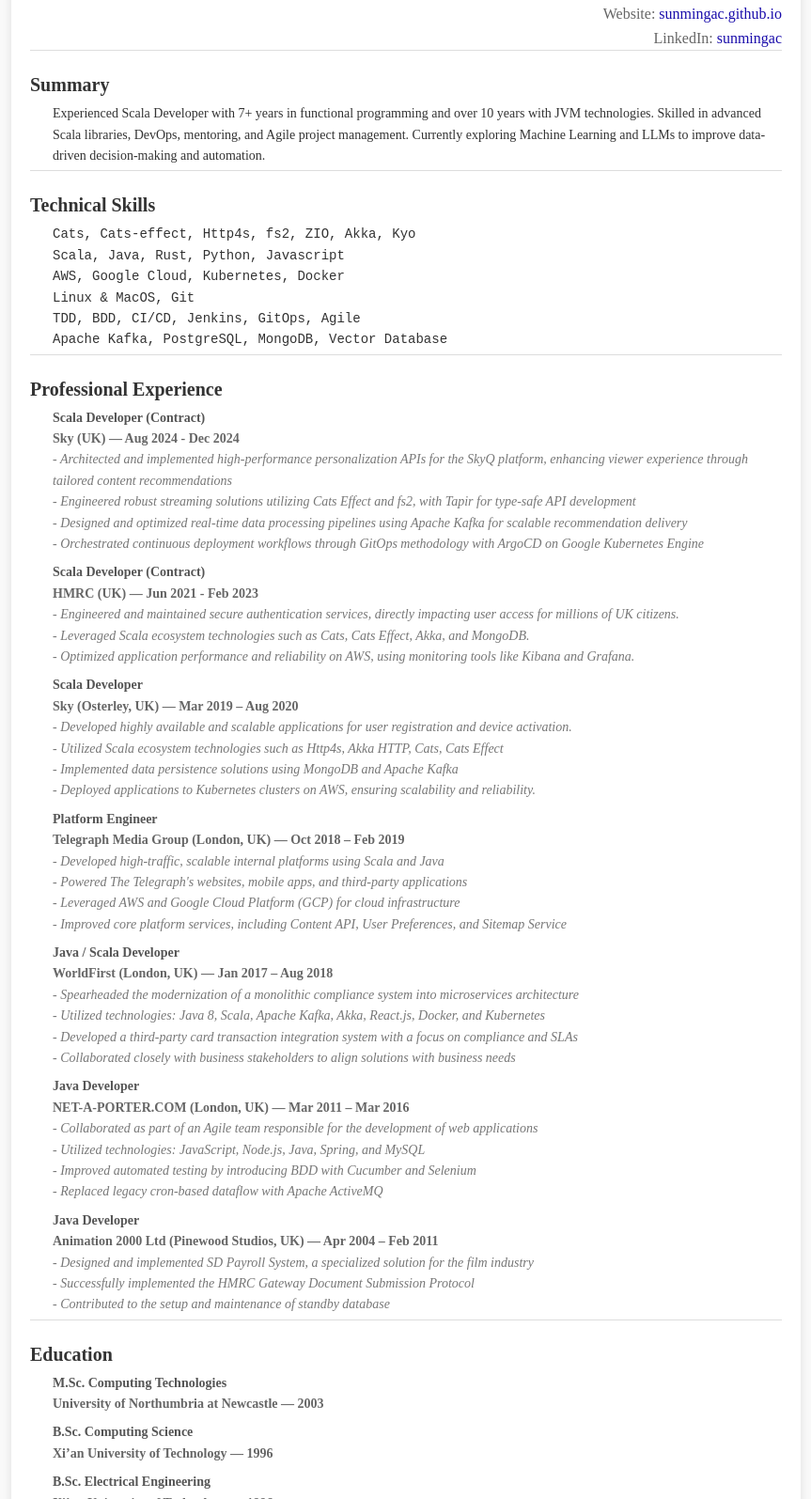
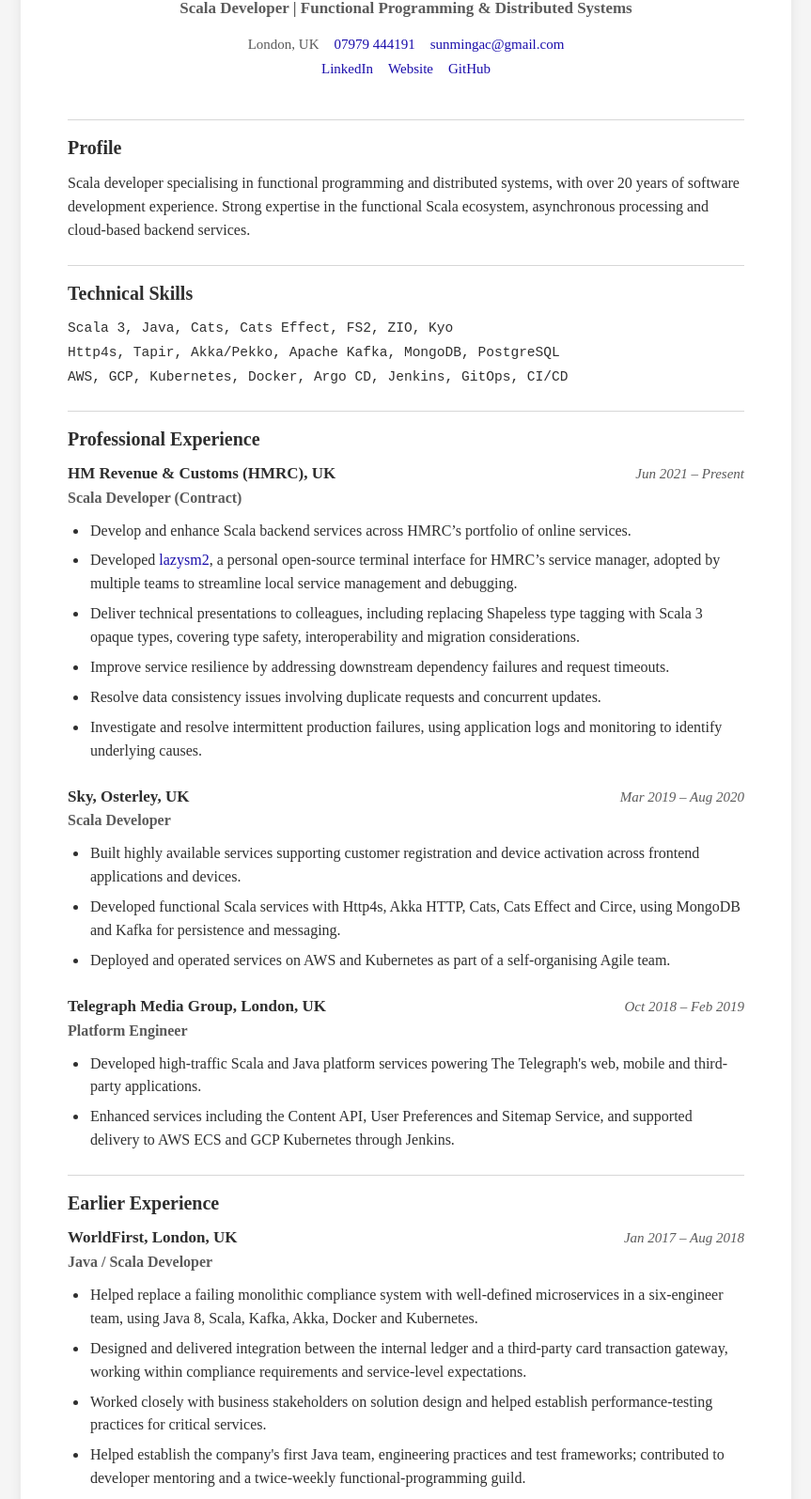
Before and after one commit to sunmingac/sunmingac.github.io, a plain HTML site: page documents/cv.html in a window 1280 px wide. Shown: the part 122-1717 px from the top of the page at 94% size, without its empty margins (208-1071 px from the left). Drawn offline with Linux system fonts and the light colour scheme.

Commit message:
update cv

```diff
--- a/documents/cv.html
+++ b/documents/cv.html
@@ -1,223 +1,351 @@
-<!DOCTYPE html>
-<html lang="en">
+<!doctype html>
+<html lang="en-GB">
 <head>
-    <meta charset="UTF-8">
-    <meta name="viewport" content="width=device-width, initial-scale=1.0">
-    <title>CV - Senior Scala Developer</title>
+  <meta charset="utf-8">
+  <meta name="viewport" content="width=device-width, initial-scale=1">
+  <meta name="description" content="Ming Sun — Scala Developer specialising in functional programming and distributed systems.">
+  <title>Ming Sun | Scala Developer</title>
   <style>
-        /* Basic reset */
-        body, h1, h2, h3, p, ul, li {
-            margin: 0;
-            padding: 0;
+    :root {
+      --text: #2f2f2f;
+      --secondary: #5b5b5b;
+      --rule: #d7d7d7;
+      --link: #1a0dab;
+      --paper: #ffffff;
+      --surround: #f5f5f5;
     }
 
+    * { box-sizing: border-box; }
+
     body {
-            font-family: 'Times New Roman', sans-serif;
-            /* font-family: 'Segoe UI', Tahoma, Geneva, Verdana, sans-serif; */
-            line-height: 1.6;
-            padding: 40px;
-            background: #f9f9f9;
-            color: #333;
+      margin: 0;
+      padding: 36px 20px;
+      background: var(--surround);
+      color: var(--text);
+      font-family: "Times New Roman", Times, serif;
+      font-size: 16px;
+      line-height: 1.56;
     }
 
-        /* Container for content */
-        .container {
-            max-width: 800px;
-            margin: auto;
-            background: white;
-            padding: 20px;
-            box-shadow: 0 0 10px rgba(0,0,0,0.1);
-        }
-
-        header h1 {
-            text-align: center;
-            font-size: 24px;
-            color: #333;
+    .cv {
+      width: min(820px, 100%);
+      margin: 0 auto;
+      padding: 42px 50px 50px;
+      background: var(--paper);
+      box-shadow: 0 2px 12px rgba(0, 0, 0, 0.08);
     }
 
     header {
-            .contact-info {
-                text-align: right;
+      padding-bottom: 18px;
+      text-align: center;
     }
-            .contact-info p {
-                font-size: 16px;
-                color: #666;
+
+    h1 {
+      margin: 0;
+      color: var(--text);
+      font-size: 30px;
+      font-weight: 700;
+      line-height: 1.1;
     }
-            .contact-info a {
-                color: #1a0dab;
+
+    .headline {
+      margin: 7px 0 13px;
+      color: var(--secondary);
+      font-size: 17px;
+      font-weight: 700;
+    }
+
+    .contact,
+    .links {
+      display: flex;
+      flex-wrap: wrap;
+      justify-content: center;
+      gap: 3px 16px;
+      margin: 3px 0 0;
+      color: var(--secondary);
+      font-size: 15px;
+      font-style: normal;
+    }
+
+    a {
+      color: var(--link);
       text-decoration: none;
     }
-            .contact-info a:hover {
-                text-decoration: underline;
-            }
-        }
+
+    a:hover,
+    a:focus-visible { text-decoration: underline; }
 
     section {
-            border-top: 1px solid #ddd;
-        }
-
-        .skills p {
-            font-family: 'Courier New', Courier, monospace;
+      margin-top: 24px;
+      padding-top: 17px;
+      border-top: 1px solid var(--rule);
     }
 
     h2 {
+      margin: 0 0 14px;
+      color: var(--text);
       font-size: 20px;
-            margin-top: 20px;
-            color: #333;
+      font-weight: 700;
+      line-height: 1.2;
+    }
+
+    p { margin: 0; }
+
+    .profile { max-width: none; }
+
+    .skills {
+      margin: 0;
+      font-family: "Courier New", Courier, monospace;
+      font-size: 0.91rem;
+      line-height: 1.58;
+    }
+
+    .skills p + p { margin-top: 3px; }
+
+    .role {
+      margin-top: 25px;
+    }
+
+    .role:first-of-type { margin-top: 0; }
+
+    .role-heading {
+      display: grid;
+      grid-template-columns: minmax(0, 1fr) auto;
+      column-gap: 20px;
+      align-items: baseline;
+    }
+
+    h3 {
+      margin: 0;
+      color: var(--text);
+      font-size: 17px;
+      font-weight: 700;
+      line-height: 1.35;
+    }
+
+    .dates {
+      color: var(--secondary);
+      font-size: 15px;
+      font-style: italic;
+      white-space: nowrap;
+    }
+
+    .job-title {
+      margin-top: 1px;
+      color: var(--secondary);
+      font-weight: 700;
     }
 
     ul {
-            list-style-type: none; /* Removes default bullets */
-            padding-left: 0; /* Aligns list to the left */
+      margin: 10px 0 0;
+      padding-left: 22px;
     }
 
-        li {
-            padding: 4px; /* Adds padding above and below each item */
-            font-size: 14px; /* Sets a readable font size */
+    li { padding-left: 2px; }
+    li + li { margin-top: 7px; }
+
+    .education {
+      display: grid;
+      grid-template-columns: minmax(0, 1fr) auto;
+      gap: 2px 20px;
+      align-items: baseline;
     }
 
-        li p {
-            padding-left: 20px;
+    .education .institution {
+      grid-column: 1 / -1;
+      color: var(--secondary);
     }
 
-        .job-title {
-            font-weight: bold;
-            color: #555;
+    .writing p + p { margin-top: 6px; }
+
+    @media (max-width: 620px) {
+      body {
+        padding: 0;
+        background: var(--paper);
       }
 
-        .job-company {
-            font-weight: bold;
-            color: #666;
+      .cv {
+        width: 100%;
+        padding: 30px 22px 40px;
+        box-shadow: none;
       }
 
-        .job-dates {
-            font-style: italic;
-            color: #777;
-            /* font-size: 14px; */
+      .role-heading, .education { grid-template-columns: 1fr; }
+      .dates { margin-top: 1px; }
+      .education .institution { grid-column: auto; }
+    }
+
+    @page { size: A4; margin: 14mm 16mm; }
+
+    @media print {
+      body {
+        padding: 0;
+        background: #fff;
+        color: #222;
+        font-size: 10pt;
+        line-height: 1.48;
+      }
+
+      .cv {
+        width: auto;
+        margin: 0;
+        padding: 0;
+        box-shadow: none;
+      }
+
+      header { padding-bottom: 8pt; }
+      h1 { font-size: 22pt; }
+      .headline { margin: 4pt 0 6pt; font-size: 11pt; }
+      .contact, .links { margin-top: 1pt; font-size: 9pt; }
+      section { margin-top: 12pt; padding-top: 9pt; }
+      h2 { margin-bottom: 7pt; font-size: 12pt; }
+      .skills { font-size: 8.8pt; line-height: 1.5; }
+      .role { margin-top: 11pt; }
+      h3 { font-size: 10.4pt; }
+      .dates { font-size: 9pt; }
+      ul { margin-top: 5pt; padding-left: 14pt; }
+      li + li { margin-top: 3pt; }
+      a { color: inherit; text-decoration: none; }
+      h2, h3, .role-heading { break-after: avoid-page; }
+      .education, .writing { break-inside: avoid-page; }
     }
   </style>
 </head>
 <body>
-<div class="container">
+  <main class="cv">
     <header>
       <h1>Ming Sun</h1>
-        <div class="contact-info">
-            <p>Email: <a href="mailto:sunmingac@gmail.com">sunmingac@gmail.com</a></p>
-            <p>Website: <a href="https://sunmingac.github.io" target="_blank">sunmingac.github.io</a></p>
-            <p>LinkedIn: <a href="https://www.linkedin.com/in/sunmingac" target="_blank">sunmingac</a></p>
+      <p class="headline">Scala Developer | Functional Programming &amp; Distributed Systems</p>
+      <address class="contact">
+        <span>London, UK</span>
+        <a href="tel:+447979444191">07979 444191</a>
+        <a href="mailto:sunmingac@gmail.com">sunmingac@gmail.com</a>
+      </address>
+      <nav class="links" aria-label="Professional profiles">
+        <a href="https://www.linkedin.com/in/sunmingac">LinkedIn</a>
+        <a href="https://sunmingac.github.io/">Website</a>
+        <a href="https://github.com/sunmingdh">GitHub</a>
+      </nav>
+    </header>
+
+    <section aria-labelledby="profile">
+      <h2 id="profile">Profile</h2>
+      <p class="profile">Scala developer specialising in functional programming and distributed systems, with over 20 years of software development experience. Strong expertise in the functional Scala ecosystem, asynchronous processing and cloud-based backend services.</p>
+    </section>
+
+    <section aria-labelledby="skills">
+      <h2 id="skills">Technical Skills</h2>
+      <div class="skills">
+        <p>Scala 3, Java, Cats, Cats Effect, FS2, ZIO, Kyo</p>
+        <p>Http4s, Tapir, Akka/Pekko, Apache Kafka, MongoDB, PostgreSQL</p>
+        <p>AWS, GCP, Kubernetes, Docker, Argo CD, Jenkins, GitOps, CI/CD</p>
       </div>
-    </header>
-    <section class="summary">
-        <h2>Summary</h2>
+    </section>
+
+    <section aria-labelledby="experience">
+      <h2 id="experience">Professional Experience</h2>
+
+      <article class="role">
+        <div class="role-heading">
+          <h3>HM Revenue &amp; Customs (HMRC), UK</h3>
+          <span class="dates">Jun 2021 – Present</span>
+        </div>
+        <p class="job-title">Scala Developer (Contract)</p>
         <ul>
-            <li>
-                <p>Experienced Scala Developer with 7+ years in functional programming and over 10 years with JVM technologies. Skilled in advanced Scala libraries, DevOps, mentoring, and Agile project management. Currently exploring Machine Learning and LLMs to improve data-driven decision-making and automation.</p>
-            </li>
+          <li>Develop and enhance Scala backend services across HMRC’s portfolio of online services.</li>
+          <li>Developed <a href="https://github.com/sunmingdh/lazysm2">lazysm2</a>, a personal open-source terminal interface for HMRC’s service manager, adopted by multiple teams to streamline local service management and debugging.</li>
+          <li>Deliver technical presentations to colleagues, including replacing Shapeless type tagging with Scala 3 opaque types, covering type safety, interoperability and migration considerations.</li>
+          <li>Improve service resilience by addressing downstream dependency failures and request timeouts.</li>
+          <li>Resolve data consistency issues involving duplicate requests and concurrent updates.</li>
+          <li>Investigate and resolve intermittent production failures, using application logs and monitoring to identify underlying causes.</li>
         </ul>
+      </article>
+
+      <article class="role">
+        <div class="role-heading">
+          <h3>Sky, Osterley, UK</h3>
+          <span class="dates">Mar 2019 – Aug 2020</span>
+        </div>
+        <p class="job-title">Scala Developer</p>
+        <ul>
+          <li>Built highly available services supporting customer registration and device activation across frontend applications and devices.</li>
+          <li>Developed functional Scala services with Http4s, Akka HTTP, Cats, Cats Effect and Circe, using MongoDB and Kafka for persistence and messaging.</li>
+          <li>Deployed and operated services on AWS and Kubernetes as part of a self-organising Agile team.</li>
+        </ul>
+      </article>
+
+      <article class="role">
+        <div class="role-heading">
+          <h3>Telegraph Media Group, London, UK</h3>
+          <span class="dates">Oct 2018 – Feb 2019</span>
+        </div>
+        <p class="job-title">Platform Engineer</p>
+        <ul>
+          <li>Developed high-traffic Scala and Java platform services powering The Telegraph's web, mobile and third-party applications.</li>
+          <li>Enhanced services including the Content API, User Preferences and Sitemap Service, and supported delivery to AWS ECS and GCP Kubernetes through Jenkins.</li>
+        </ul>
+      </article>
     </section>
-    <section class="skills">
-        <h2>Technical Skills</h2>
+
+    <section aria-labelledby="earlier-experience">
+      <h2 id="earlier-experience">Earlier Experience</h2>
+
+      <article class="role">
+        <div class="role-heading">
+          <h3>WorldFirst, London, UK</h3>
+          <span class="dates">Jan 2017 – Aug 2018</span>
+        </div>
+        <p class="job-title">Java / Scala Developer</p>
         <ul>
-            <li>
-                <p>Cats, Cats-effect, Http4s, fs2, ZIO, Akka, Kyo</p>
-                <p>Scala, Java, Rust, Python, Javascript</p>
-                <p>AWS, Google Cloud, Kubernetes, Docker</p>
-                <p>Linux & MacOS, Git</p>
-                <p>TDD, BDD, CI/CD, Jenkins, GitOps, Agile</p>
-                <p>Apache Kafka, PostgreSQL, MongoDB, Vector Database</p>
-            </li>
+          <li>Helped replace a failing monolithic compliance system with well-defined microservices in a six-engineer team, using Java 8, Scala, Kafka, Akka, Docker and Kubernetes.</li>
+          <li>Designed and delivered integration between the internal ledger and a third-party card transaction gateway, working within compliance requirements and service-level expectations.</li>
+          <li>Worked closely with business stakeholders on solution design and helped establish performance-testing practices for critical services.</li>
+          <li>Helped establish the company's first Java team, engineering practices and test frameworks; contributed to developer mentoring and a twice-weekly functional-programming guild.</li>
         </ul>
+      </article>
+
+      <article class="role">
+        <div class="role-heading">
+          <h3>NET-A-PORTER.COM, London, UK</h3>
+          <span class="dates">Mar 2011 – Mar 2016</span>
+        </div>
+        <p class="job-title">Java Developer</p>
+        <ul>
+          <li>Developed and maintained NET-A-PORTER and MR PORTER web applications using Java, Spring, JavaScript, Node.js and MySQL within Agile product teams.</li>
+          <li>Introduced BDD automation with Cucumber and Selenium and coached QA colleagues to write executable Gherkin scenarios.</li>
+          <li>Replaced cron-based data flows with ActiveMQ, contributed to an authentication API, and improved product-search performance with Solr.</li>
+          <li>Collaborated with the Shanghai team to integrate China UnionPay for the Chinese market.</li>
+        </ul>
+      </article>
+
+      <article class="role">
+        <div class="role-heading">
+          <h3>Animation 2000 Ltd, Pinewood Studios, UK</h3>
+          <span class="dates">Apr 2004 – Feb 2011</span>
+        </div>
+        <p class="job-title">Java Developer</p>
+        <ul>
+          <li>Designed and developed a specialist film-industry payroll platform covering payroll calculations, invoicing, Sage exports and Barclays payment files.</li>
+          <li>Implemented the HMRC Gateway submission protocol using Java XML processing, secure multithreaded HTTP communication and digital signatures with Bouncy Castle and Apache XML Security.</li>
+          <li>Improved operational resilience through standby database setup and automated backup and restore procedures.</li>
+        </ul>
+      </article>
     </section>
-    <section class="experience">
-        <h2>Professional Experience</h2>
-        <ul>
-            <li>
-                <p class="job-title">Scala Developer (Contract)</p>
-                <p class="job-company">Sky (UK) — Aug 2024 - Dec 2024</p>
-                <p class="job-dates">- Architected and implemented high-performance personalization APIs for the SkyQ platform, enhancing viewer experience through tailored content recommendations</p>
-                <p class="job-dates">- Engineered robust streaming solutions utilizing Cats Effect and fs2, with Tapir for type-safe API development</p>
-                <p class="job-dates">- Designed and optimized real-time data processing pipelines using Apache Kafka for scalable recommendation delivery</p>
-                <p class="job-dates">- Orchestrated continuous deployment workflows through GitOps methodology with ArgoCD on Google Kubernetes Engine</p>
-            </li>
-            <li>
-                <p class="job-title">Scala Developer (Contract)</p>
-                <p class="job-company">HMRC (UK) — Jun 2021 - Feb 2023</p>
-                <p class="job-dates">- Engineered and maintained secure authentication services, directly impacting user access for millions of UK citizens.</p>
-                <p class="job-dates">- Leveraged Scala ecosystem technologies such as Cats, Cats Effect, Akka, and MongoDB.</p>
-                <p class="job-dates">- Optimized application performance and reliability on AWS, using monitoring tools like Kibana and Grafana.</p>
-            </li>
-            <li>
-                <p class="job-title">Scala Developer</p>
-                <p class="job-company">Sky (Osterley, UK) — Mar 2019 – Aug 2020</p>
-                <p class="job-dates">- Developed highly available and scalable applications for user registration and device activation.</p>
-                <p class="job-dates">- Utilized Scala ecosystem technologies such as Http4s, Akka HTTP, Cats, Cats Effect</p>
-                <p class="job-dates">- Implemented data persistence solutions using MongoDB and Apache Kafka</p>
-                <p class="job-dates">- Deployed applications to Kubernetes clusters on AWS, ensuring scalability and reliability.</p>
-            </li>
-            <li>
-                <p class="job-title">Platform Engineer</p>
-                <p class="job-company">Telegraph Media Group (London, UK) — Oct 2018 – Feb 2019</p>
-                <p class="job-dates">- Developed high-traffic, scalable internal platforms using Scala and Java</p>
-                <p class="job-dates">- Powered The Telegraph's websites, mobile apps, and third-party applications</p>
-                <p class="job-dates">- Leveraged AWS and Google Cloud Platform (GCP) for cloud infrastructure</p>
-                <p class="job-dates">- Improved core platform services, including Content API, User Preferences, and Sitemap Service</p>
-            </li>
-            <li>
-                <p class="job-title">Java / Scala Developer</p>
-                <p class="job-company">WorldFirst (London, UK) — Jan 2017 – Aug 2018</p>
-                <p class="job-dates">- Spearheaded the modernization of a monolithic compliance system into microservices architecture</p>
-                <p class="job-dates">- Utilized technologies: Java 8, Scala, Apache Kafka, Akka, React.js, Docker, and Kubernetes</p>
-                <p class="job-dates">- Developed a third-party card transaction integration system with a focus on compliance and SLAs</p>
-                <p class="job-dates">- Collaborated closely with business stakeholders to align solutions with business needs</p>            </li>
-            <li>
-                <p class="job-title">Java Developer</p>
-                <p class="job-company">NET-A-PORTER.COM (London, UK) — Mar 2011 – Mar 2016</p>
-                <p class="job-dates">- Collaborated as part of an Agile team responsible for the development of web applications</p>
-                <p class="job-dates">- Utilized technologies: JavaScript, Node.js, Java, Spring, and MySQL</p>
-                <p class="job-dates">- Improved automated testing by introducing BDD with Cucumber and Selenium</p>
-                <p class="job-dates">- Replaced legacy cron-based dataflow with Apache ActiveMQ</p>            </li>
-            <li>
-                <p class="job-title">Java Developer</p>
-                <p class="job-company">Animation 2000 Ltd (Pinewood Studios, UK) — Apr 2004 – Feb 2011</p>
-                <p class="job-dates">- Designed and implemented SD Payroll System, a specialized solution for the film industry</p>
-                <p class="job-dates">- Successfully implemented the HMRC Gateway Document Submission Protocol</p>
-                <p class="job-dates">- Contributed to the setup and maintenance of standby database</p>            </li>
-        </ul>
+
+    <section aria-labelledby="education">
+      <h2 id="education">Education</h2>
+      <div class="education">
+        <h3>MSc Computing Technologies</h3>
+        <span class="dates">2003</span>
+        <p class="institution">Northumbria University, Newcastle</p>
+      </div>
     </section>
-    <section class="education">
-        <h2>Education</h2>
-        <ul>
-            <li>
-                <p class="job-title">M.Sc. Computing Technologies</p>
-                <p class="job-company">University of Northumbria at Newcastle — 2003</p>
-            </li>
-            <li>
-                <p class="job-title">B.Sc. Computing Science</p>
-                <p class="job-company">Xi’an University of Technology — 1996</p>
-            </li>
-            <li>
-                <p class="job-title">B.Sc. Electrical Engineering</p>
-                <p class="job-company">Xi’an University of Technology — 1996</p>
-            </li>
-            <li>
-                <p class="job-company">Core Spring Development Certificate — 2008</p>
-            </li>
-            <li>
-                <p class="job-company">Scrum Master qualification Certificate — 2017</p>
-            </li>
-            <li>
-                <p class="job-company">Domain Driven Development Certificate — 2017</p>
-            </li>
-        </ul>
+
+    <section class="writing" aria-labelledby="writing">
+      <h2 id="writing">Technical Writing</h2>
+      <p><strong>Selected topics:</strong> Monads vs Algebraic Effects; Implicits in Scala 3; Free Monad to Tagless Final.</p>
+      <p><a href="https://sunmingac.github.io/">Read on website</a></p>
     </section>
-    <section class="references">
-        <h2>References</h2>
-        <ul>
-            <li>
-                <p class="job-title">Available on request</p>
-            </li>
-        </ul>
-    </section>
-</div>
+  </main>
 </body>
 </html>
```
Also changed, not shown: documents/cv2.html (deleted, +0 -66 lines), documents/cvai.html (deleted, +0 -202 lines), 4 other files. Lines whose indentation alone changed are shown as unchanged.
